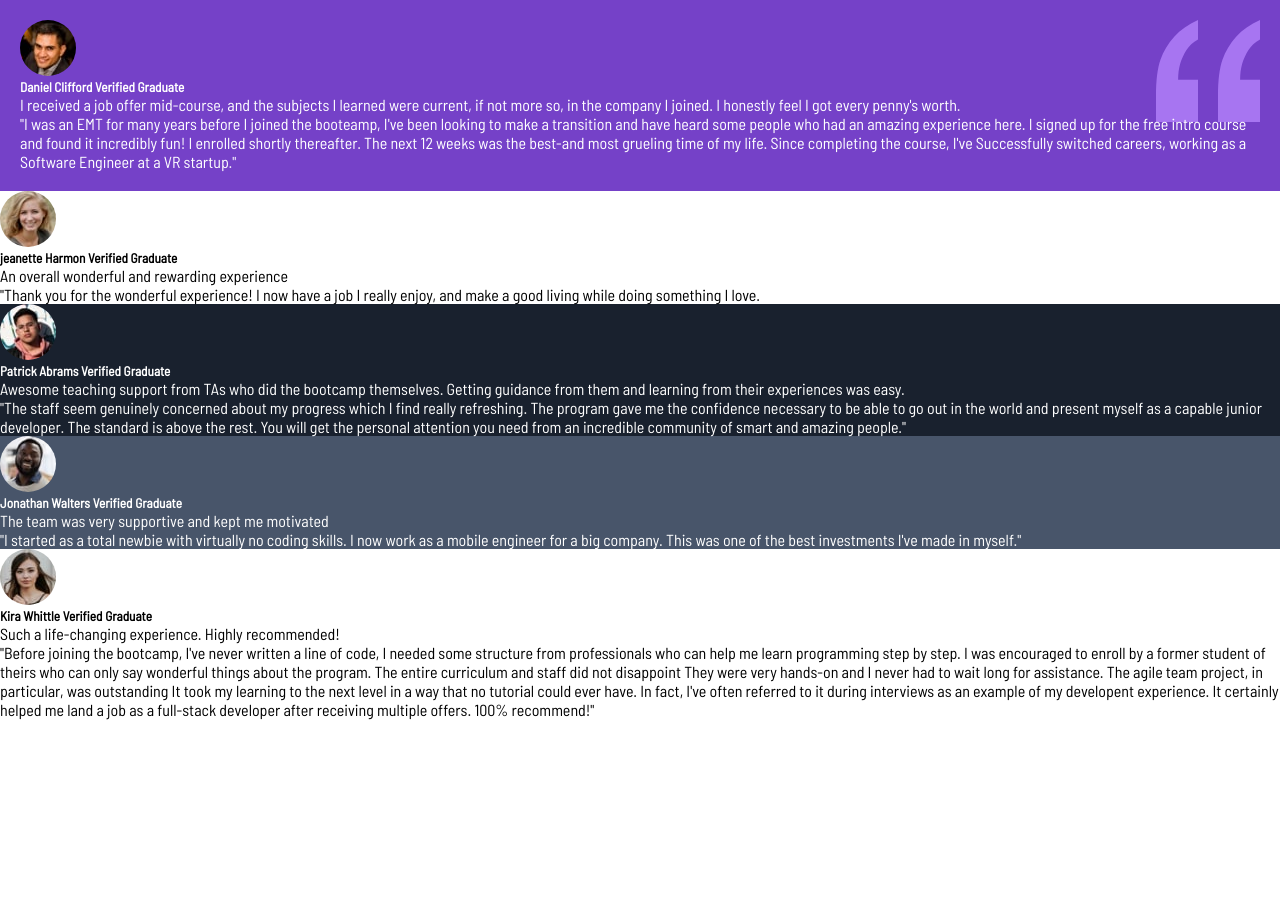
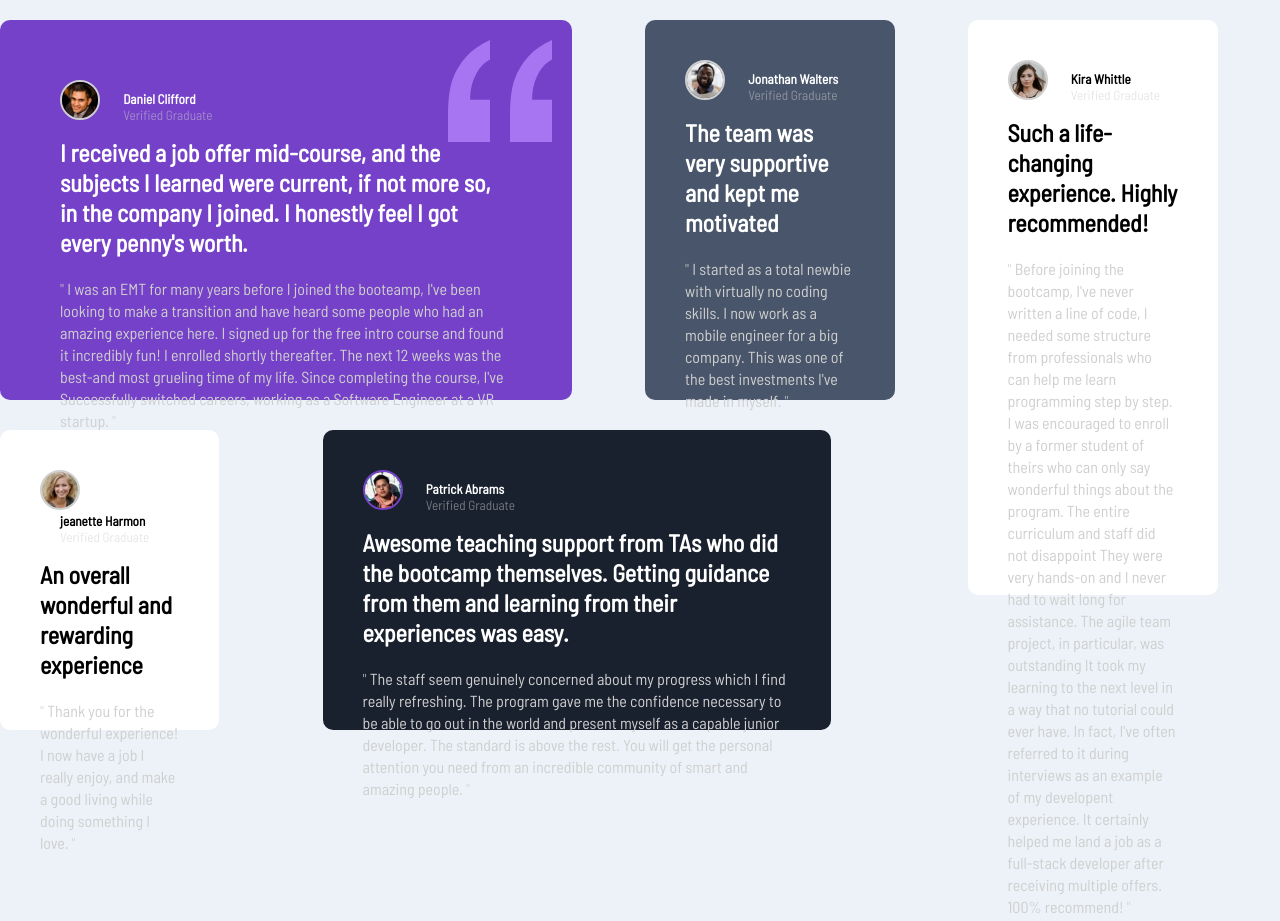
Before and after one commit to Huy-jpg/testimonials-grid-section-main, a plain HTML site: page index.html in a window 1280 px wide. Before the commit the page ends 800 px from the top, so only its background shows below. Drawn offline with Linux system fonts and the light colour scheme.

Commit message:
commit on 'main'

```diff
--- a/index.html
+++ b/index.html
@@ -1,6 +1,7 @@
 <!DOCTYPE html>
 <html lang="en">
 <head>
+  <link rel="stylesheet" href="settings.json">
   <link href="https://fonts.googleapis.com/css2?family=Barlow+Semi+Condensed&display=swap" rel="stylesheet">
   <link rel="stylesheet" href="style.css">
   <meta charset="UTF-8">
@@ -8,47 +9,70 @@
   <title>testtimonial-grid-section-main</title>
 </head>
 <body>
-  <div class="main">
+  <div class="container">
     <div class="daniel">
+      <div class="user">
         <img src="image/image-daniel.jpg" alt="#">
         <h5>Daniel Clifford
+          <br>
           <span>Verified Graduate</span>
         </h5>
-      <p>I received a job offer mid-course, and the subjects I learned were current, if not more so, in the company I joined. I honestly feel I got every penny's worth.</p>
-      <p>"I was an EMT for many years before I joined the booteamp, I've been looking to make a transition and have heard some people who had an amazing experience here. I signed up for the free intro course and found it incredibly fun! I enrolled shortly thereafter. The next 12 weeks was the best-and most grueling time of my life. Since completing the course, I've Successfully switched careers, working as a Software Engineer at a VR startup."</p>
+        <p class="comment">I received a job offer mid-course, and the subjects I learned were current, if not more so, in the company I joined. I honestly feel I got every penny's worth.</p>
+
+        <p class="details">I was an EMT for many years before I joined the booteamp, I've been looking to make a transition and have heard some people who had an amazing experience here. I signed up for the free intro course and found it incredibly fun! I enrolled shortly thereafter. The next 12 weeks was the best-and most grueling time of my life. Since completing the course, I've Successfully switched careers, working as a Software Engineer at a VR startup.</p>
+      </div>
     </div>
 
     <div class="jeanette">
+      <div class="user">
         <img src="image/image-jeanette.jpg" alt="#">
         <h5>jeanette Harmon
+          <br>
           <span>Verified Graduate</span>
         </h5>
-      <p>An overall wonderful and rewarding experience</p>
-      <p>"Thank you for the wonderful experience! I now have a job I really enjoy, and make a good living while doing something I love.</p>
+        <p class="comment">An overall wonderful and rewarding experience</p>
+
+        <p class="details">Thank you for the wonderful experience! I now have a job I really enjoy, and make a good living while doing something I love.</p>
       </div>
+    </div>
+
     <div class="patrick">
+      <div class="user">
         <img src="image/image-patrick.jpg" alt="#">
         <h5>Patrick Abrams
+          <br>
           <span>Verified Graduate</span>
         </h5>
-      <p>Awesome teaching support from TAs who did the bootcamp themselves. Getting guidance from them and learning from their experiences was easy.</p>
-      <p>"The staff seem genuinely concerned about my progress which I find really refreshing. The program gave me the confidence necessary to be able to go out in the world and present myself as a capable junior developer. The standard is above the rest. You will get the personal attention you need from an incredible community of smart and amazing people."</p>
+        <p class="comment">Awesome teaching support from TAs who did the bootcamp themselves. Getting guidance from them and learning from their experiences was easy.</p>
+
+        <p class="details">The staff seem genuinely concerned about my progress which I find really refreshing. The program gave me the confidence necessary to be able to go out in the world and present myself as a capable junior developer. The standard is above the rest. You will get the personal attention you need from an incredible community of smart and amazing people.</p>
       </div>
+    </div>
+
     <div class="jonathan">
+      <div class="user">
         <img src="image/image-jonathan.jpg" alt="#">
         <h5>Jonathan Walters
+          <br>
           <span>Verified Graduate</span>
         </h5>
-      <p>The team was very supportive and kept me motivated</p>
-      <p>"I started as a total newbie with virtually no coding skills. I now work as a mobile engineer for a big company. This was one of the best investments I've made in myself."</p>
+        <p class="comment">The team was very supportive and kept me motivated</p>
+
+        <p class="details">I started as a total newbie with virtually no coding skills. I now work as a mobile engineer for a big company. This was one of the best investments I've made in myself.</p>
       </div>
+    </div>
+
     <div class="kira">
-      <img src="image/image-kira.jpg" alt="">
+      <div class="user">
+        <img src="image/image-kira.jpg" alt="#">
         <h5>Kira Whittle
+          <br>
           <span>Verified Graduate</span>
         </h5>
-      <p>Such a life-changing experience. Highly recommended!</p>
-      <p>"Before joining the bootcamp, I've never written a line of code, I needed some structure from professionals who can help me learn programming step by step. I was encouraged to enroll by a former student of theirs who can only say wonderful things about the program. The entire curriculum and staff did not disappoint They were very hands-on and I never had to wait long for assistance. The agile team project, in particular, was outstanding It took my learning to the next level in a way that no tutorial could ever have. In fact, I've often referred to it during interviews as an example of my developent experience. It certainly helped me land a job as a full-stack developer after receiving multiple offers. 100% recommend!"</p>
+        <p class="comment">Such a life-changing experience. Highly recommended!</p>
+
+        <p class="details">Before joining the bootcamp, I've never written a line of code, I needed some structure from professionals who can help me learn programming step by step. I was encouraged to enroll by a former student of theirs who can only say wonderful things about the program. The entire curriculum and staff did not disappoint They were very hands-on and I never had to wait long for assistance. The agile team project, in particular, was outstanding It took my learning to the next level in a way that no tutorial could ever have. In fact, I've often referred to it during interviews as an example of my developent experience. It certainly helped me land a job as a full-stack developer after receiving multiple offers. 100% recommend!</p>
+      </div>
     </div>
   </div>
 </body>
--- /dev/null
+++ b/settings.json
@@ -0,0 +1,3 @@
+{
+  "liveServer.settings.port": 5501
+}
--- a/style.css
+++ b/style.css
@@ -17,13 +17,56 @@
 
 body{
   font-family: var(--font-fam);
+  background-color: var(--Light-grayish-blue);
+}
+
+.container{
+  margin: 20px auto 0px auto;
+  display: grid;
+  grid-template-columns: repeat(4, minmax(300px, auto));
+  grid-template-rows: repeat(2, 400px);
+  gap: 10px;
+  justify-content: center;
+}
+
+.user{
+  padding: 40px;
 }
 
 img{
+  height: 40px;
   border-radius: 50px;
+  border: 2px solid var(--Light-gray);
+}
+
+span{
+  opacity: 50%;
+  font-weight: 400;
+  color: var(--Light-gray);
+}
+
+h5{
+  font-weight: 600;
+  display: inline-block;
+  margin-left: 20px;
+}
+
+.comment{
+  font-weight: 900;
+  font-size: 24px;
+  margin-top: 15px;
+  line-height: 30px;
+}
+
+.daniel, .jonathan,
+.jeanette, .kira,
+.patrick{
+  border-radius: 10px;
 }
 
 .daniel{
+  width: 90%;
+  height: 380px;
   background-image: url('image/bg-pattern-quotation.svg');
   background-repeat: no-repeat;
   background-position: right top;
@@ -31,22 +74,49 @@ img{
   background-color: var(--Moderate-violet);
   color: var(--White);
   padding: 20px;
+  grid-column: 1 / 3;
+}
+.details{
+  color: var(--Light-gray);
+  margin-top: 20px;
+  line-height: 22px;
+}
+.details::before,
+.details::after{
+  content: ' " ';
+  opacity: 70%;
 }
 
 .jeanette{
+  width: 70%;
+  height: 300px;
   background-color: var(--White);
+  grid-row: 2 / 3;
 }
 
 .patrick{
+  width: 80%;
+  height: 300px;
   background-color: var(--Very-dark-blackish-blue);
   color: var(--White);
+  grid-row: 2 / 3;
+  grid-column: 2 / 4;
+}
+.patrick img{
+  border: 2px solid var(--Moderate-violet);
 }
 
 .jonathan{
+  width: 80%;
+  height: 380px;
   background-color: var(--Very-dark-grayish-blue);
   color: var(--White);
+  grid-column: 3 / 4;
 }
 
 .kira{
+  width: 80%;
+  height: 575px;
   background-color: var(--White);
+  grid-column: 4 / 5;
 }
```
Lines whose indentation alone changed are shown as unchanged.
